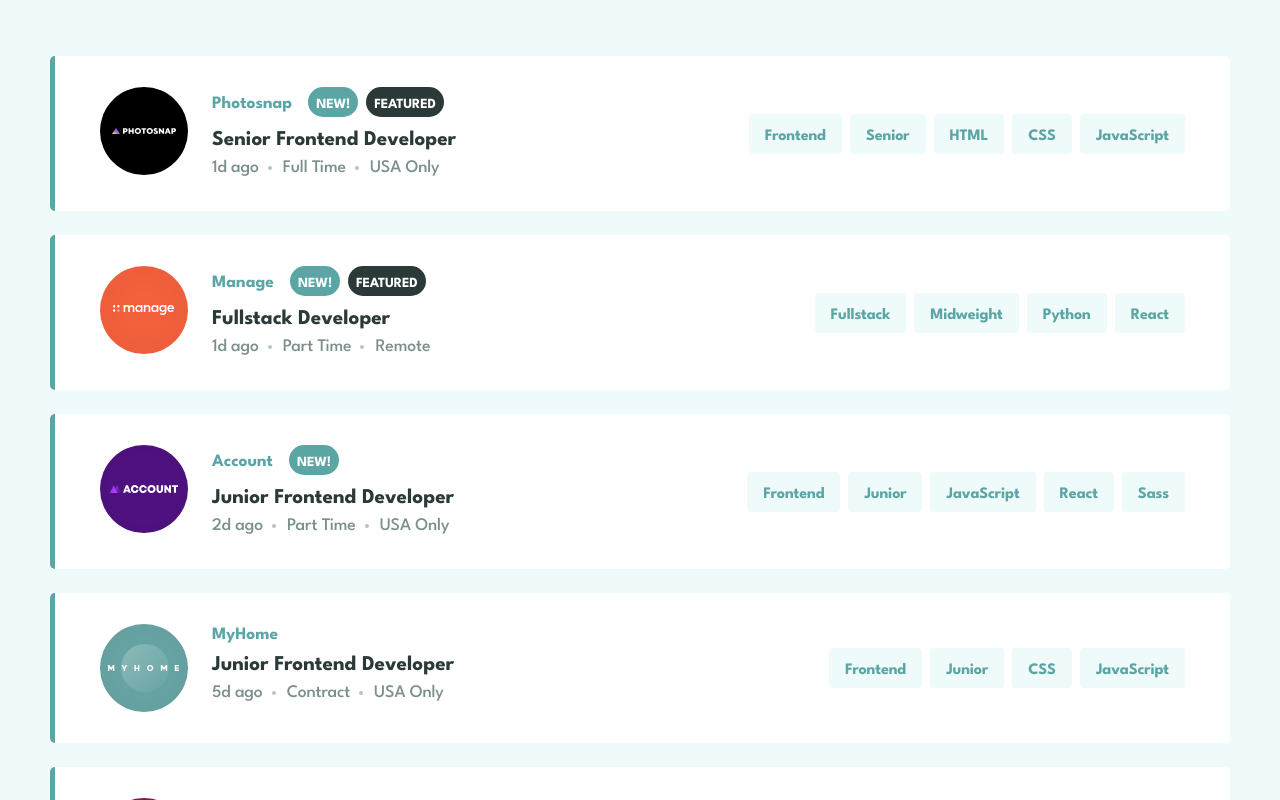
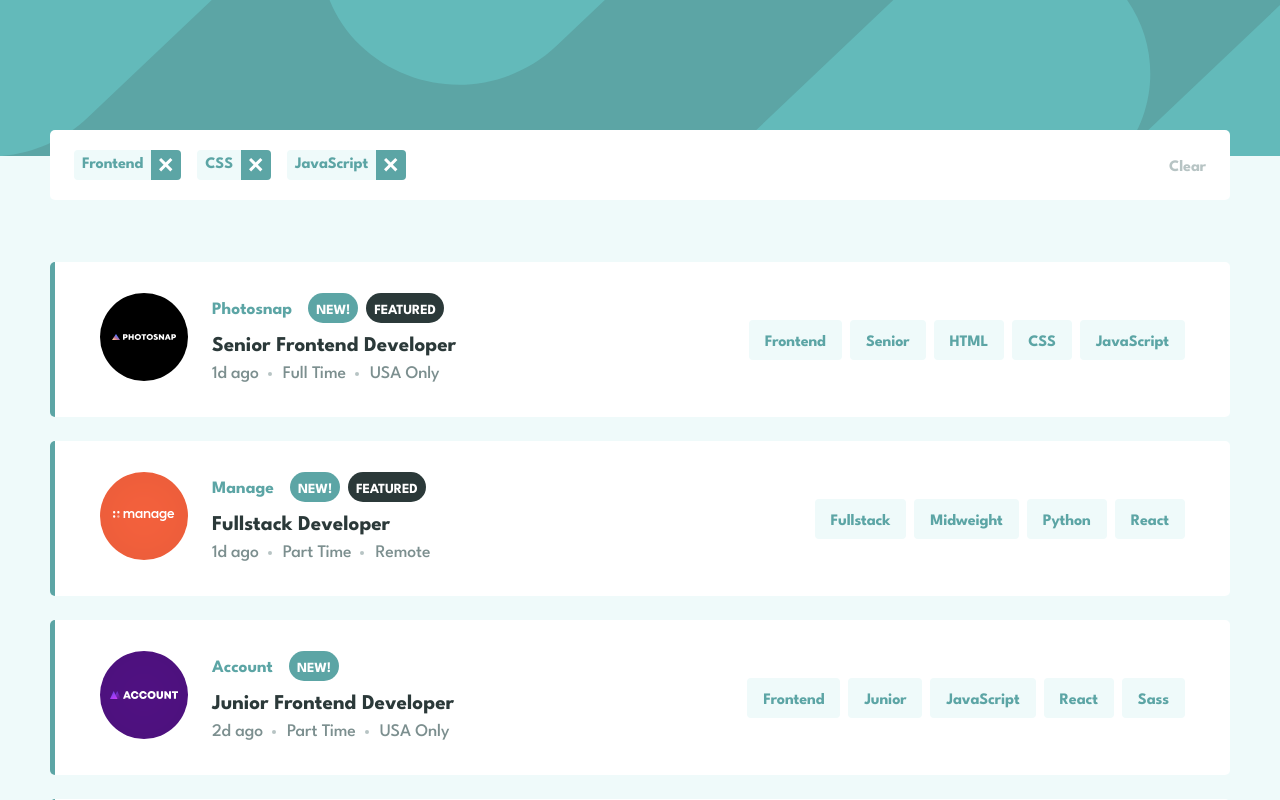
Before and after one commit to maahmoudhamada2/job-listings-with-filtering, a React (Vite) app: page / in a window 1280 px wide. Shown: the top 800 px of the page. Built offline with nearby package versions, Linux system fonts and the light colour scheme.

Commit message:
feat(layout): addapp page layout wrapper

```diff
--- a/src/App.tsx
+++ b/src/App.tsx
@@ -1,7 +1,12 @@
 import JobList from "./components/Job/JobList";
 
 const App = () => {
-  return <JobList />;
+  return (
+    <div className="flex flex-col gap-12.5">
+      <div className="bg-header"></div>
+      <JobList />
+    </div>
+  );
 };
 
 export default App;
--- a/src/index.css
+++ b/src/index.css
@@ -85,4 +85,10 @@
     rounded-[5px]
     relative;
   }
+
+  .bg-header {
+    @apply w-full h-39
+     bg-green-400 bg-[url('./assets/images/bg-header-mobile.svg')] bg-no-repeat bg-cover
+     md:bg-[url('./assets/images/bg-header-desktop.svg')];
+  }
 }
```
Also changed, not shown: src/assets/images/bg-header-desktop.svg (added), src/assets/images/bg-header-mobile.svg (added).
